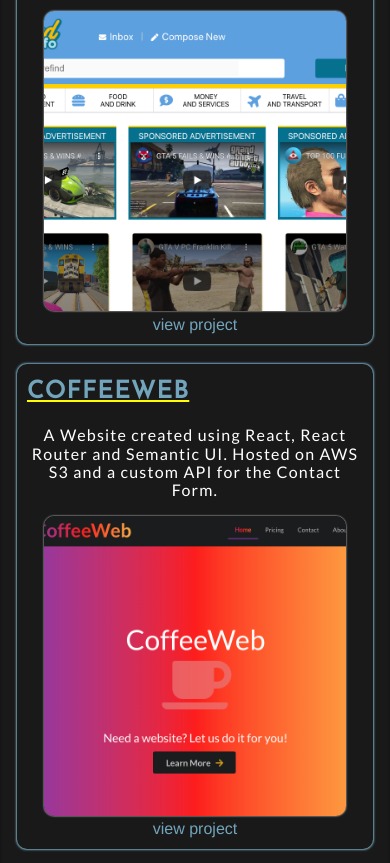
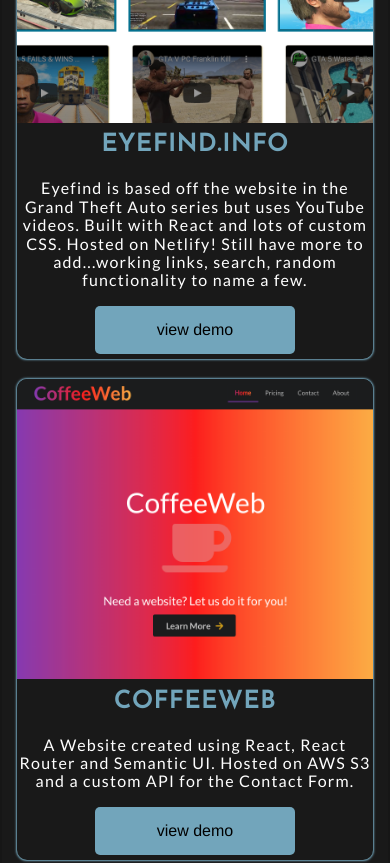
Before and after one commit to marshall405/portfolio-aca, a React (Create React App) app: page / in a window 390 px wide. Shown: the part 2640-3503 px from the top of the page. Built offline with nearby package versions, Linux system fonts and the light colour scheme; a web font is replaced by a local one.

Commit message:
adds more style to projects

```diff
--- a/src/components/Projects.js
+++ b/src/components/Projects.js
@@ -61,12 +61,14 @@
     renderProjects() {
         return projects.map((project, index) => {
             return <div key={index} className='project-container'>
-                <h3> {project.title} </h3>
                 <div className='-container'>
-                    <p> {project.desc} </p>
+                    <div className="project-desc">
+                        <h3> {project.title} </h3>
+                        <p> {project.desc} </p>
+                        <a className="button" href={project.link} target='_blank'> view demo </a>
+                    </div>
                     <div className='image-container'>
-                        <a href={project.link} target='_blank'> <img src={project.img} alt={project.desc} /> </a>
-                        <a href={project.link} target='_blank'> view project </a>
+                        <img src={project.img} alt={project.desc} />
                     </div>
                 </div>
             </div>
--- a/src/styles/App.css
+++ b/src/styles/App.css
@@ -175,6 +175,18 @@
 
 }
 
+.button {
+  background: var(--primary-lightblue);
+  color: black;
+  padding: 15px;
+  border-radius: 5px;
+  width: 200px;
+  margin: 0 auto 5px auto;
+  font-size: 16px;
+}
+.button:hover {
+  filter: brightness(70%);
+}
 .section p {
   font-size: 1.5em;
 }
--- a/src/styles/Projects.css
+++ b/src/styles/Projects.css
@@ -17,19 +17,8 @@
     font-size: 1.5rem;
     text-transform: uppercase;
     letter-spacing: 0.05em;
-    text-align: left;
+    text-align: center;
     color: rgb(114, 165, 187);
-    text-decoration: underline;
-    text-decoration-color: rgb(255,255,0);
-}
-.project-container a {
-    text-decoration: underline;
-    text-decoration-color: rgba(255,255,0,0);
-    /* color: rgb(114, 165, 187); */
-    color: var(--primary-lightblue);
-}
-.project-container a:hover {
-    text-decoration-color: rgb(255,255,0);
 }
 
 .project-container p {
@@ -41,10 +30,11 @@
 }
 .project-container img {
     /* max-width: 350px; */
+    margin: 0;
     object-fit: cover;
     object-position: 50% 0;
     height: 300px;
-    width: 90%;
+    width: 100%;
     border-radius: 10px;
     filter: brightness(60%);
     box-shadow: 0px 0px 2px #FFF;
@@ -60,24 +50,41 @@
 }
 .project-container:nth-child(odd) .-container {
     flex-direction: row-reverse;
+
 }
-.-container > p {
+.-container div {
     flex: 1;
+    margin: 0 15px;
 }
-.-container > div {
-    flex: 1;
+.image-container {
+    text-align: center;
 }
 
-.image-container > *{
-    display: block;
+.project-desc {
+    display: flex;
+    flex-direction: column;
+    justify-content: space-between;
 }
 
 @media screen and (max-width: 690px){
+    .project-container {
+        padding: 0;
+    }
     .-container {
-        display: block;
+        flex-direction: column-reverse;
+    }
+    .project-container:nth-child(odd) .-container {
+        flex-direction: column-reverse;
+
+    }
+    .project-container img {
+        border-bottom-left-radius: 0px;
+        border-bottom-right-radius: 0px;
+        box-shadow: none;
+        filter: brightness(100%);
     }
 
-    .project-container img {
-        filter: brightness(100%);
+    .-container div {
+        margin: 0;
     }
 }
```
